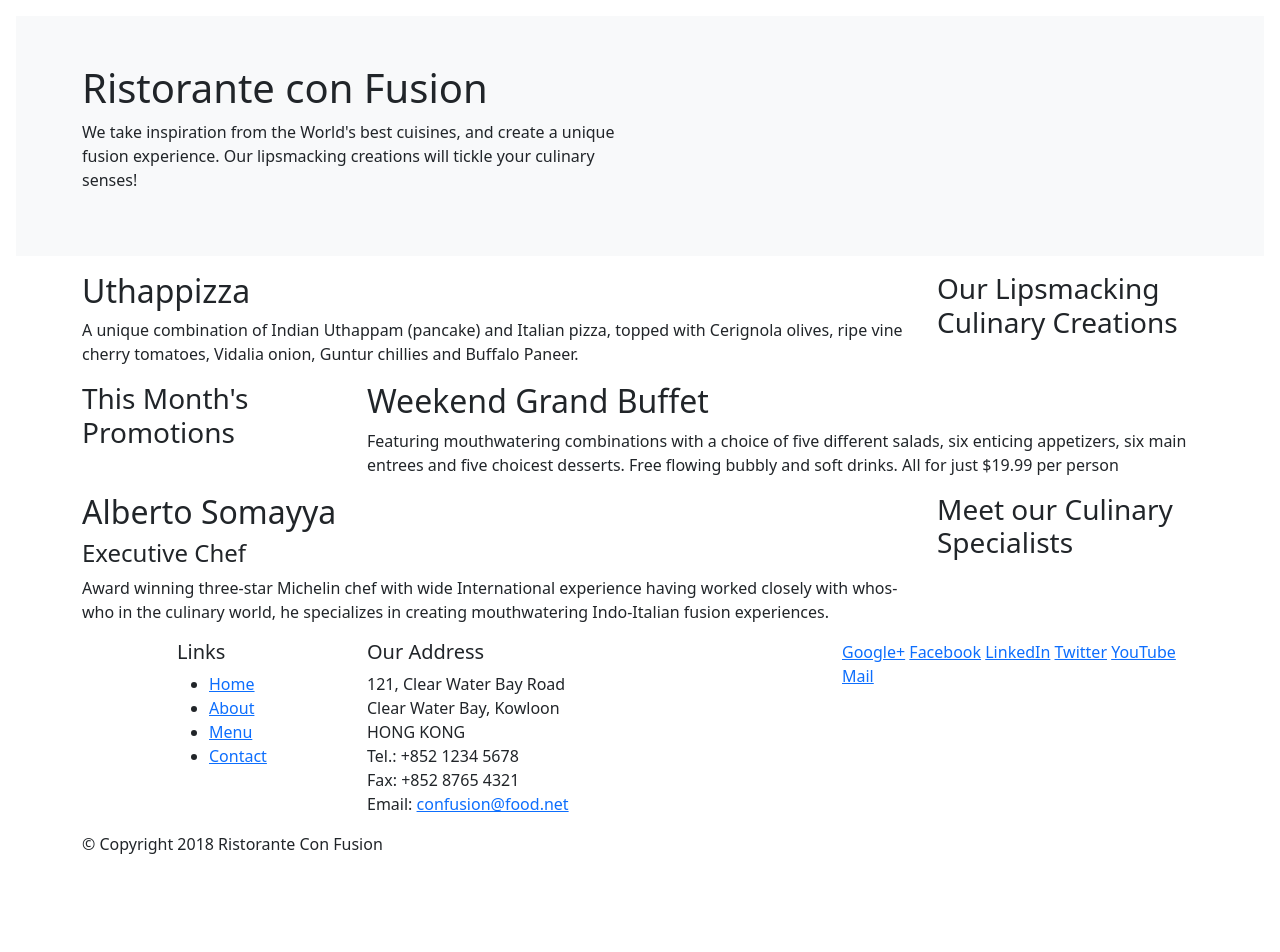
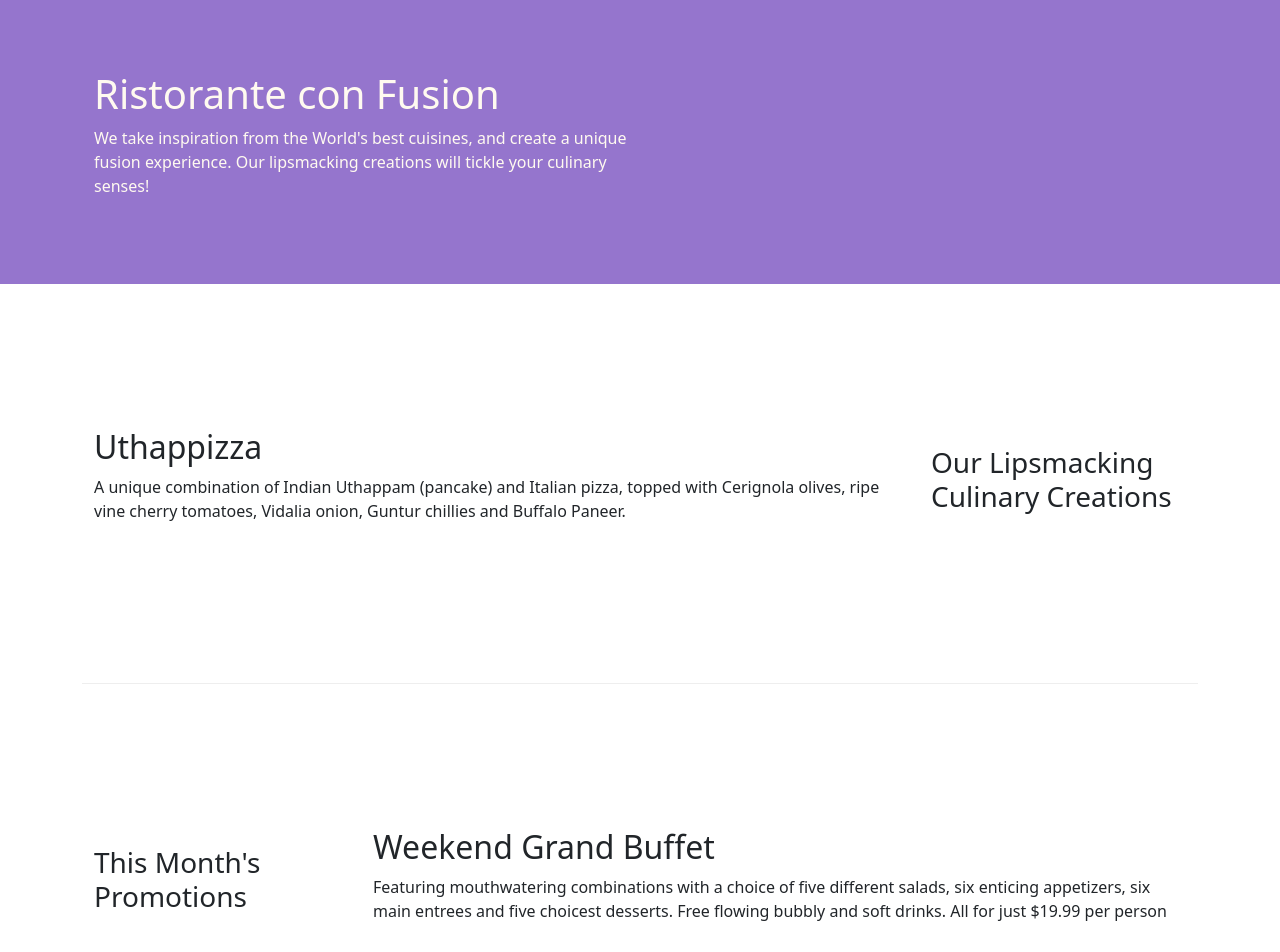
Before and after one commit to chiziwe-2-0/conFusion, a website: page index.html in a window 1280 px wide. Shown: the top 952 px of the page. Before the commit the page ends 872 px from the top, so only its background shows below. Drawn offline with nearby package versions, Linux system fonts and the light colour scheme.

Commit message:
BS Grid P.2

```diff
--- /dev/null
+++ b/CSS/styles.css
@@ -0,0 +1,30 @@
+.row-header{
+    margin:0px auto;
+    padding:0px;
+}
+
+.row-content {
+    margin:0px auto;
+    padding: 50px 0px 50px 0px;
+    border-bottom: 1px ridge;
+    min-height:400px;
+}
+
+.footer{
+    background-color: #e2d8f5;
+    margin:0px auto;
+    padding: 20px 0px 20px 0px;
+}
+
+.jumbotron {
+    padding:70px 30px 70px 30px;
+    margin:0px auto;
+    background: #9575CD ;
+    color:floralwhite;
+}
+
+address{
+    font-size:80%;
+    margin:0px;
+    color:#0f0f0f;
+}
--- a/index.html
+++ b/index.html
@@ -10,16 +10,16 @@
 
         <!-- Bootstrap CSS -->
         <link rel="stylesheet" href="node_modules/bootstrap/dist/css/bootstrap.min.css">
-
+        <link href="css/styles.css" rel="stylesheet">
         <title>Ristorante Con Fusion</title>
 </head>
 
 <body>
 
-    <!-- Вместо jumbotron-->
-    <header class="bg-light p-5 rounded-lg m-3">
+    <!-- jumbotron кастомный -->
+    <header class="jumbotron">
         <div class="container">
-            <div class="row">
+            <div class="row row-header">
                 <div class="col-12 col-sm-6">
                     <h1>Ristorante con Fusion</h1>
                     <p>We take inspiration from the World's best cuisines, and create a unique fusion experience. Our lipsmacking creations will tickle your culinary senses!</p>
@@ -31,7 +31,7 @@
     </header>
 
     <div class="container">
-        <div class="row">
+        <div class="row row-content align-items-center">
             <div class="col-12 col-sm-4 order-sm-last col-md-3">
                 <h3>Our Lipsmacking Culinary Creations</h3>
             </div>
@@ -42,7 +42,7 @@
         </div>
 
 
-        <div class="row">
+        <div class="row row-content align-items-center">
             <div class="col-12 col-sm-4 col-md-3">
                 <h3>This Month's Promotions</h3>
             </div>
@@ -52,7 +52,7 @@
             </div>
         </div>
 
-        <div class="row">
+        <div class="row row-content align-items-center">
             <div class="col-12 col-sm-4 order-sm-last col-md-3">
                 <h3>Meet our Culinary Specialists</h3>
             </div>
@@ -64,12 +64,12 @@
         </div>
     </div>
 
-    <footer>
+    <footer class="footer">
         <div class="container">
-            <div class="row">
+            <div class="row ">
                 <div class="col-4 offset-1 col-sm-2">
                     <h5>Links</h5>
-                    <ul>
+                    <ul class="list-unstyled">
                         <li><a href="#">Home</a></li>
                         <li><a href="#">About</a></li>
                         <li><a href="#">Menu</a></li>
@@ -87,8 +87,8 @@
 		              Email: <a href="mailto:confusion@food.net">confusion@food.net</a>
 		           </address>
                 </div>
-                <div class="col-12 col-sm-4">
-                    <div>
+                <div class="col-12 col-sm-4 align-self-center">
+                    <div class="text-center">
                         <a href="http://google.com/+">Google+</a>
                         <a href="http://www.facebook.com/profile.php?id=">Facebook</a>
                         <a href="http://www.linkedin.com/in/">LinkedIn</a>
@@ -98,7 +98,7 @@
                     </div>
                 </div>
            </div>
-           <div class="row">
+           <div class="row justify-content-center">
                 <div class="col-auto">
                     <p>© Copyright 2018 Ristorante Con Fusion</p>
                 </div>
```
